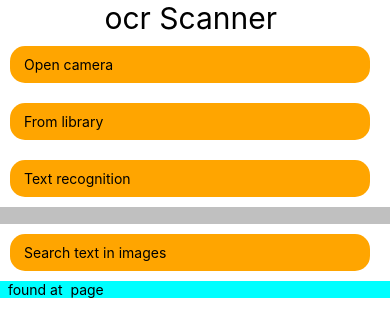
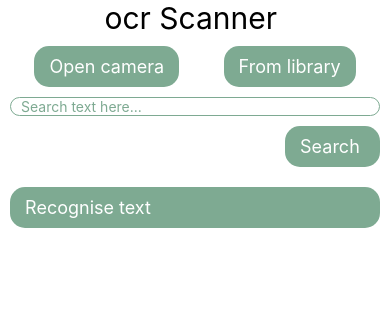
Before and after one commit to Keyur-Rao/rn_ocr_text, a React Native app: screen / in a window 390 px wide. Shown: the top 336 px of the page. Built offline with nearby package versions, Linux system fonts and the light colour scheme.

Commit message:
getting text from image

```diff
--- a/App.jsx
+++ b/App.jsx
@@ -111,14 +111,18 @@ const App = () => {
           console.log("sinle document recogniz");
           response.assets[0].base64 && setImageSource([...imageSource, `${response.assets[0].base64}`]);
           response.assets[0].uri && setImages([...images, response.assets[0].uri]);
+          console.log(response.assets[0].uri);
+
         } else {
           console.log("multiple documents recogniz");
           response.assets.forEach(element => {
             setImageSource([...imageSource, `${element.base64}`]);
             setImages([...images, element.uri]);
+            console.log(element.uri);
           });
         }
       }
+
     }
   }
 
@@ -144,7 +148,8 @@ const App = () => {
     for (let index = 0; index < images.length; index++) {
       const element = images[index];
       const recognitizedText = await RNTextDetector.detectFromUri(element);
-      bookObj.push({page: index, context: recognitizedText[0].text})
+      console.log(recognitizedText[0].text);
+      bookObj.push({page: index+1, context: recognitizedText[0].text})
     }
 
 
@@ -168,12 +173,20 @@ const App = () => {
     <ScrollView>
       <Text style={{fontSize: 30, textAlign: 'center'}}>ocr Scanner </Text>
 
-      <TouchableOpacity style={styles.button} onPress={()=> { getPhoto('capture') }}>
-        <Text> Open camera </Text>
+      <View style={{display: 'flex', flexDirection: 'row', justifyContent: 'space-evenly', alignItems: 'center'}}>
+        <TouchableOpacity style={styles.button} onPress={()=> { getPhoto('capture') }}>
+          <Text style={styles.btnText}> Open camera </Text>
+        </TouchableOpacity>
+        <TouchableOpacity style={styles.button} onPress={()=> { getPhoto('library') }}>
+          <Text style={styles.btnText}> From library </Text>
+        </TouchableOpacity>
+      </View>
+
+      <TextInput style={styles.inputText} onChangeText={(text)=> setSearchText(text)} placeholder='Search text here...'/>
+      <TouchableOpacity style={[styles.button, { width: 95, alignSelf: 'flex-end'}]} onPress={searchTextInImage}>
+            <Text style={[styles.btnText]}> Search </Text>
       </TouchableOpacity>
-      <TouchableOpacity style={styles.button} onPress={()=> { getPhoto('library') }}>
-        <Text> From library </Text>
-      </TouchableOpacity>
+      { pageNumber && <Text style={styles.ocrTextContainer}> {searchText} found at {pageNumber} page</Text> }
 
       <View style={styles.imgContainer}>
             {imageSource.map((image, index) => {
@@ -184,7 +197,7 @@ const App = () => {
        </View>
 
       <TouchableOpacity style={styles.button} onPress={getText}>
-            <Text> Text recognition </Text>
+            <Text style={styles.btnText}> Recognise text </Text>
       </TouchableOpacity>
 
       <View style={styles.ocrTextContainer}>
@@ -192,19 +205,13 @@ const App = () => {
             book.map((page, index) => {
               return (
                 <View style={styles.singlePage} key={index}>
-                  <Text style={styles.pageNo}> Image : {page.page}</Text>
+                  <Text style={styles.pageNo}> Page : {page.page}</Text>
                   <Text style={styles.text}> Text : {page.context} </Text>
                 </View>
               )
             })
           }
       </View>
-
-      <TextInput style={styles.inputText} onChangeText={(text)=> setSearchText(text)} />
-      <TouchableOpacity style={styles.button} onPress={searchTextInImage}>
-            <Text> Search text in images </Text>
-      </TouchableOpacity>
-      <Text style={styles.ocrTextContainer}> {searchText} found at {pageNumber} page</Text>
     </ScrollView>
     </View>
   )
@@ -214,11 +221,15 @@ export default App;
 
 const styles = StyleSheet.create({
 button: {
-  backgroundColor: 'orange',
+  backgroundColor: '#7EAA92',
   margin: 10,
   padding: 10,
-  width: screenWidth- 30,
   borderRadius: 15,
+},
+btnText: {
+  fontSize: 18,
+  color: 'white',
+  fontVariant: 'small-cap'
 },
 imgContainer: {
   display: 'flex',
@@ -229,29 +240,36 @@ image: {
   width: screenWidth / 2 - 30,
   height: 180,
   margin: 10,
-  backgroundColor: 'grey',
   borderRadius: 30,
 },
 ocrTextContainer: {
-  backgroundColor: 'cyan',
+  fontSize: 22,
   height: 'auto'
 },
 singlePage: {
-  backgroundColor: 'red',
   padding: 10,
   margin: 10,
+  elevation: 1,
+  backgroundColor: 'tomato',
+  borderRadius: 10,
 },
 pageNo: {
   fontSize: 22,
   color: 'black',
-  fontStyle: 'italic'
+  fontWeight: '700'
 },
 text: {
   fontSize: 18,
-  color: 'white',
-  fontWeight: '700'
+  color: 'black',
+  fontStyle: 'italic'
 },
 inputText: {
-  backgroundColor: 'silver'
+  borderWidth: 1,
+  borderColor: '#7EAA92',
+  borderStyle: 'solid',
+  marginHorizontal: 10,
+  paddingHorizontal: 10,
+  borderRadius: 20,
+  color: '#7EAA92',
 }
 });
```
Also changed, not shown: 1 other file (tests, documents, lock files or other folders).
